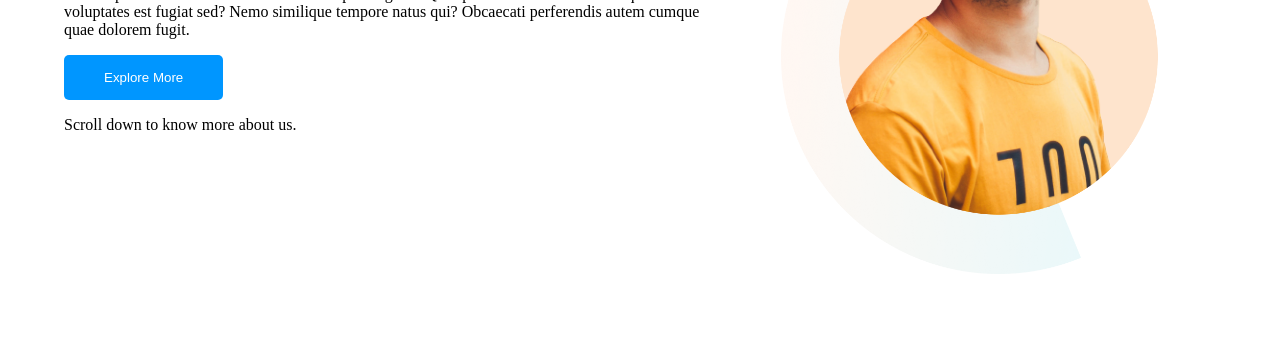
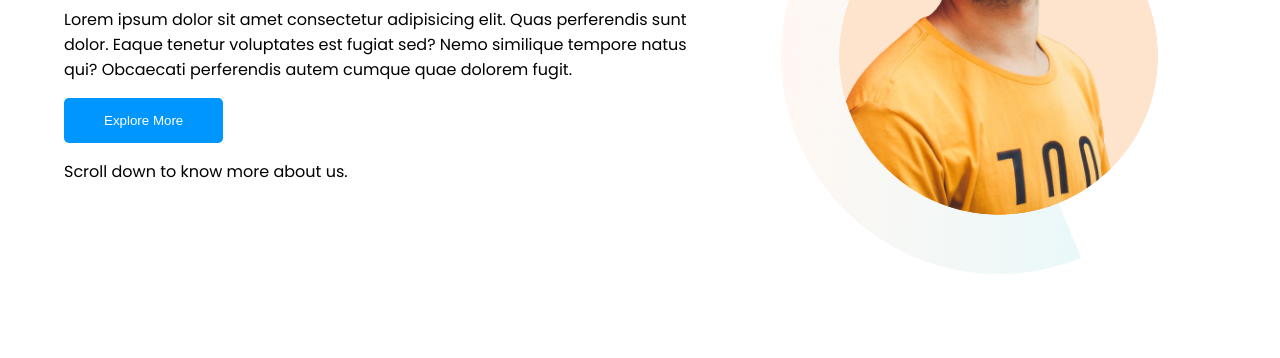
Before and after one commit to devrabab/assignment01, a plain HTML site: page index.html in a window 1280 px wide. Shown: the part 281-639 px from the top of the page. Drawn offline with Linux system fonts and the light colour scheme.

Commit message:
added fonts

```diff
--- a/index.html
+++ b/index.html
@@ -5,6 +5,9 @@
     <meta http-equiv="X-UA-Compatible" content="IE=edge">
     <meta name="viewport" content="width=device-width, initial-scale=1.0">
     <link rel="stylesheet" href="style.css">
+    <link rel="preconnect" href="https://fonts.googleapis.com">
+<link rel="preconnect" href="https://fonts.gstatic.com" crossorigin>
+<link href="https://fonts.googleapis.com/css2?family=Poppins:wght@400;500;600;700&display=swap" rel="stylesheet">
     <title>Assignment01</title>
 </head>
 <body>
--- a/style.css
+++ b/style.css
@@ -1,5 +1,6 @@
 body {
   margin: 0%;
+  font-family: "Poppins", sans-serif;
 }
 .first-parent {
   display: flex;
```
